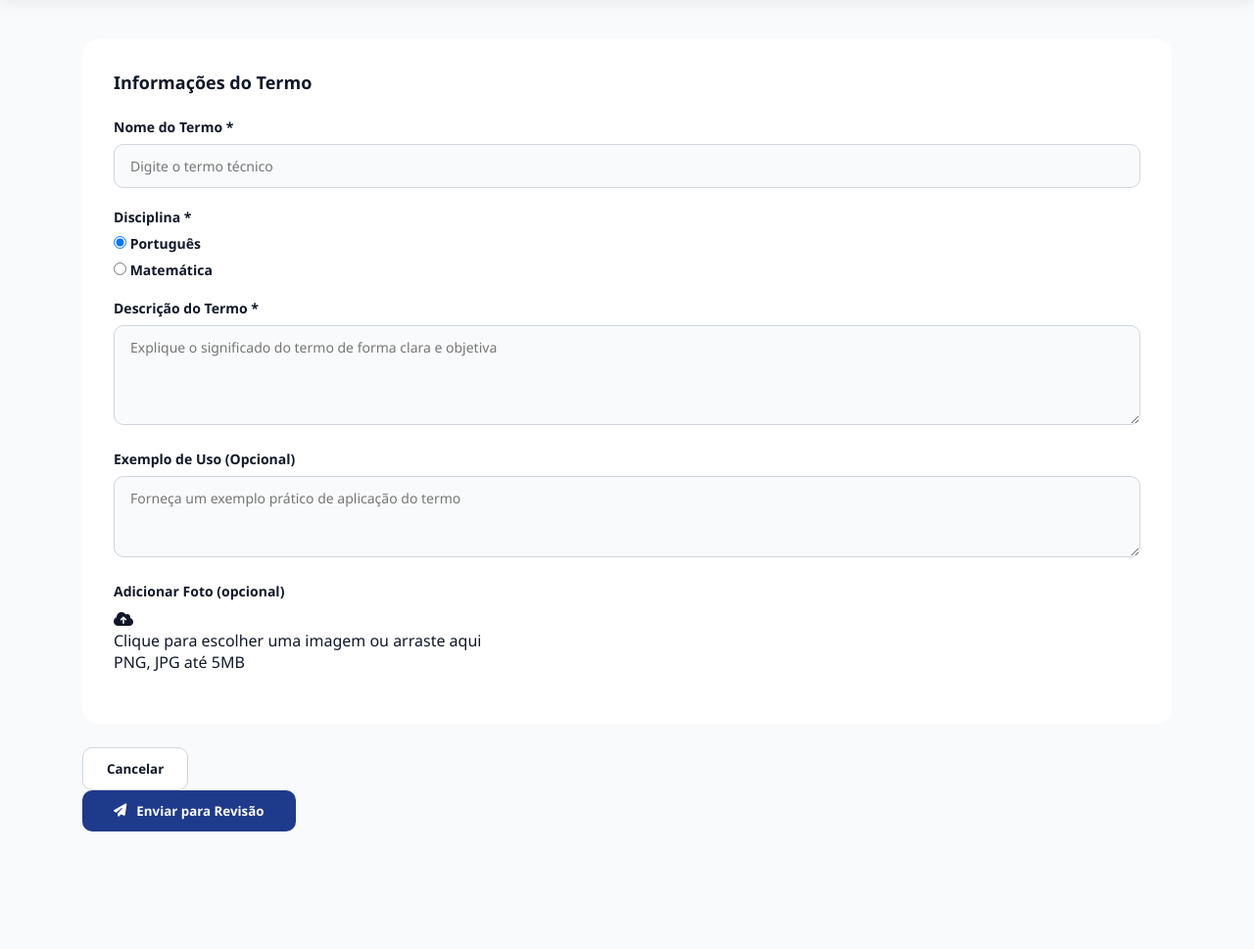
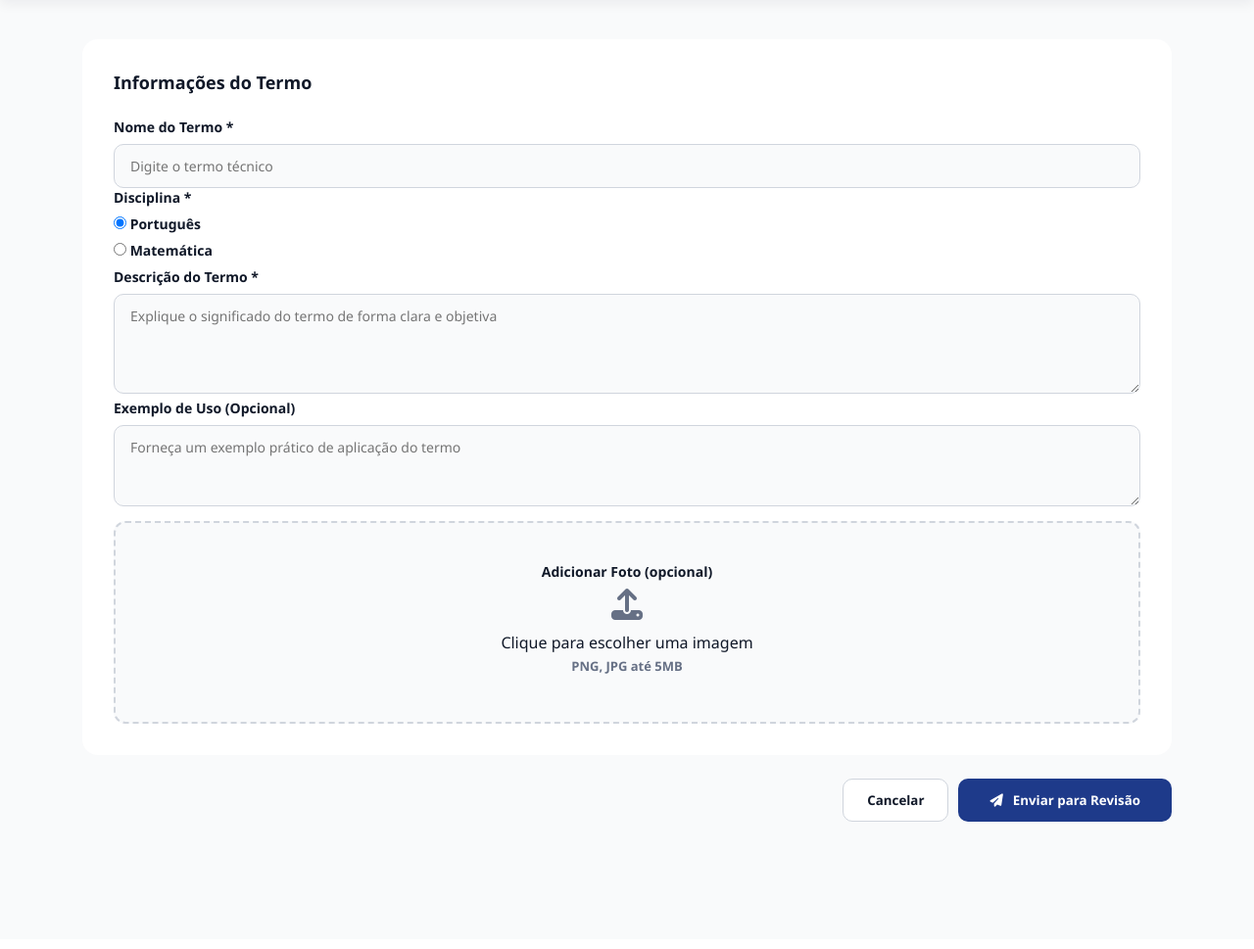
Before and after one commit to braiengalvao-hue/projeto-dicionario, a PHP site: page /adicionar_termos_admin.php in a window 1280 px wide. Shown: the part 90-1059 px from the top of the page at 98% size. After the commit the page ends 929 px from the top, so only its background shows below. Run offline with PHP 8.4, Linux system fonts and the light colour scheme; data comes from the database, SQL or seed files in the repository; data that the repository does not hold is empty.

Commit message:
atualizações css

```diff
--- a/adicionar_termos_admin.php
+++ b/adicionar_termos_admin.php
@@ -55,11 +55,13 @@
 
                 <div class="input_group">
                     <label>Adicionar Foto (opcional)</label>
-                    <div class="upload_area_desktop" onclick="document.getElementById('file_upload').click()">
-                        <i class="fa-solid fa-cloud-arrow-up"></i>
-                        <p id="file_name_display">Clique para escolher uma imagem ou arraste aqui</p>
-                        <span>PNG, JPG até 5MB</span>
-                        <input type="file" name="foto_termo" id="file_upload" hidden accept="image/*">
+                    <div class="upload_container">
+                        <input type="file" id="foto_termo" name="foto_termo" accept="image/*" hidden>
+                        <label for="foto_termo" class="upload_label">
+                            <i class="fa-solid fa-upload"></i>
+                            <span>Clique para escolher uma imagem</span>
+                            <small>PNG, JPG até 5MB</small>
+                        </label>
                     </div>
                 </div>
             </section>
--- a/assets/css/style.css
+++ b/assets/css/style.css
@@ -485,8 +485,45 @@ body {
     margin-top: 5%;
 }
 
-.input_group {
-    margin-bottom: 20px;
+.input_group:nth-child(6) {
+    margin-top: 1%;
+    padding: 40px;
+    border: 2px dashed var(--border_gray);
+    border-radius: 12px;
+    background-color: #F9FAFB;
+
+    display: flex;
+    flex-direction: column;
+    align-items: center;
+    justify-content: center;
+    text-align: center;
+    cursor: pointer;
+    transition: all 0.2s ease;
+}
+
+.input_group:nth-child(6):hover {
+    background-color: #F2F4F7;
+    border-color: var(--primary_blue);
+}
+
+.input_group:nth-child(6) i {
+    font-size: 32px;
+    color: var(--text_muted);
+    margin-bottom: 12px;
+}
+
+.input_group:nth-child(6) span {
+    font-size: 16px;
+    color: var(--text_dark);
+    font-weight: 500;
+    display: block;
+}
+
+.input_group:nth-child(6) small {
+    font-size: 13px;
+    color: var(--text_muted);
+    margin-top: 4px;
+    display: block;
 }
 
 .input_group label {
@@ -497,7 +534,7 @@ body {
     color: var(--text_dark);
 }
 
-/* --- CORREÇÃO DOS INPUTS COM ÍCONE --- */
+/* --- CORREÇÃO AQUI --- */
 .input_wrapper {
     position: relative;
     display: flex;
@@ -506,7 +543,7 @@ body {
 
 .input_wrapper i:not(.eye_icon) {
     position: absolute;
-    left: 16px;
+    left: 14px; /* Move o ícone levemente para a direita */
     color: #94a3b8;
     z-index: 10;
     pointer-events: none;
@@ -514,7 +551,8 @@ body {
 
 .input_wrapper input {
     width: 100%;
-    padding: 12px 16px 12px 48px !important; /* Espaço para o ícone não sobrepor o texto */
+    /* O padding-left de 44px cria o espaço necessário para o ícone */
+    padding: 12px 16px 12px 44px !important;
     border: 1px solid var(--border_gray);
     border-radius: 12px;
     background-color: #F9FAFB;
@@ -578,6 +616,7 @@ body {
     gap: 20px;
 }
 
+/* Aplica o mesmo recuo para inputs fora do wrapper se necessário */
 .input_group input[type="text"],
 .input_group input[type="email"],
 .input_group textarea {
@@ -839,6 +878,12 @@ body {
     border-color: #98A2B3;
 }
 
+.form_actions_footer{
+    display: flex;
+    gap: 10px;
+    justify-content: end;
+}
+
 .btn_submit_form {
     padding: 12px 32px;
     background-color: var(--primary_blue);
@@ -897,14 +942,14 @@ body {
 
 /* --- MODAL DE IMAGEM (DETALHES) --- */
 .modal {
-    display: none; /* Escondido por padrão */
+    display: none;
     position: fixed;
-    z-index: 2000; /* Acima de tudo */
+    z-index: 2000;
     left: 0;
     top: 0;
     width: 100%;
     height: 100%;
-    background-color: rgba(16, 24, 40, 0.9); /* Escuro com transparência */
+    background-color: rgba(16, 24, 40, 0.9);
     backdrop-filter: blur(5px);
     align-items: center;
     justify-content: center;
--- a/matematica.php
+++ b/matematica.php
@@ -57,9 +57,7 @@
     </main>
 
     <div class="fab_container">
-
             <a class="fab_button" href="adicionar_termo.php" title="Novo Termo"><i class="material-icons">add</i></a>
-
     </div>
 <script>
 document.addEventListener('DOMContentLoaded', function() {
--- a/portugues.php
+++ b/portugues.php
@@ -58,9 +58,9 @@
     </main>
 
     <div class="fab_container">
-
-            <a class="fab_button" href="adicionar_termo.php" title="Novo Termo"><i class="material-icons">add</i></a>
-
+        <a class="fab_button" href="adicionar_termo.php" title="Novo Termo">
+            <i class="material-icons">add</i>
+        </a>
     </div>
 <script>
 document.addEventListener('DOMContentLoaded', function() {
```
